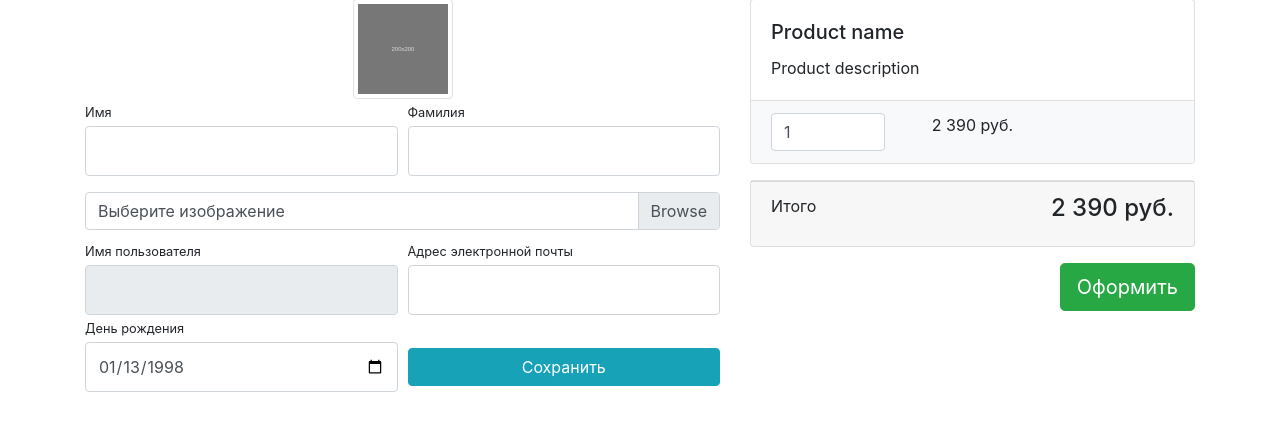
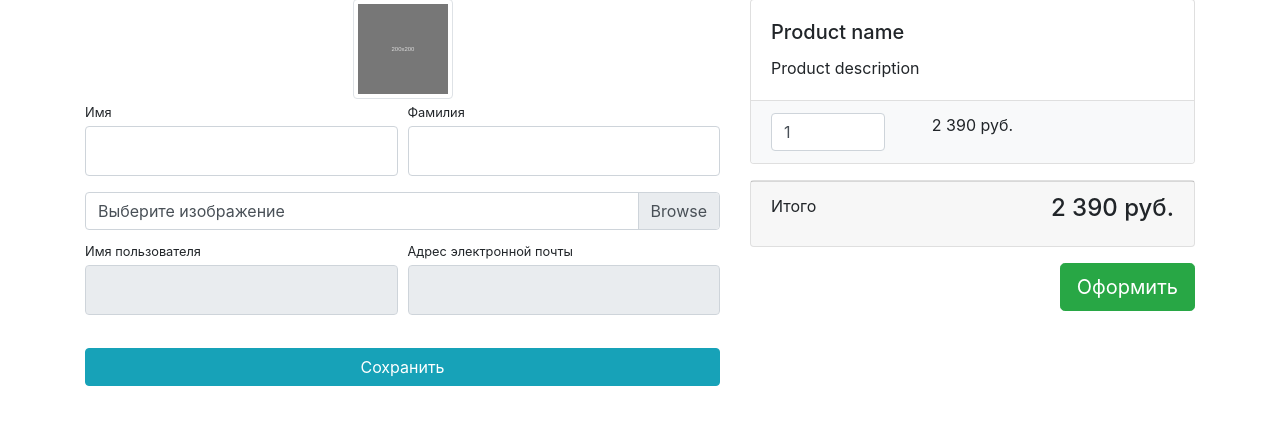
Before and after one commit to vnpavlukov/Geekshop, a Django app: template authapp/templates/authapp/profile.html in a window 1280 px wide. Shown: the part 118-549 px from the top of the page. Run offline with Django 3.2, Linux system fonts and the light colour scheme; the template is opened without the code that fills it: values that come from a table or form of the project are taken from there, others are empty; parts of the project's set-up code (start-up, migrations or seed data) failed here and were passed over; some libraries are stand-ins or nearby versions.

```diff
--- a/authapp/forms.py
+++ b/authapp/forms.py
@@ -41,6 +41,6 @@ class UserProfileForm(UserChangeForm):
     def __init__(self, *args, **kwargs):
         super(UserProfileForm, self).__init__(*args, **kwargs)
         self.fields['username'].widget.attrs['readonly'] = True
-        self.fields['email'].widget.attrs['email'] = True
+        self.fields['email'].widget.attrs['readonly'] = True
         for field_name, field in self.fields.items():
             field.widget.attrs['class'] = 'form-control py-4'
--- a/authapp/templates/authapp/profile.html
+++ b/authapp/templates/authapp/profile.html
@@ -51,12 +51,7 @@
                     </div>
                 </div>
                 <div class="form-row">
-                    <div class="col-lg-6">
-                        <label class="small mb-1" for="inputBirthday">День рождения</label>
-                        <input class="form-control py-4" id="inputBirthday" type="date"
-                               aria-describedby="birthdayHelp" value="1998-01-13"/>
-                    </div>
-                    <div class="col-lg-6" style="margin-top: 33px;">
+                    <div class="col-lg-12" style="margin-top: 33px;">
                         <input class="btn btn-info btn-block" type="submit" value="Сохранить">
                     </div>
                 </div>
```
